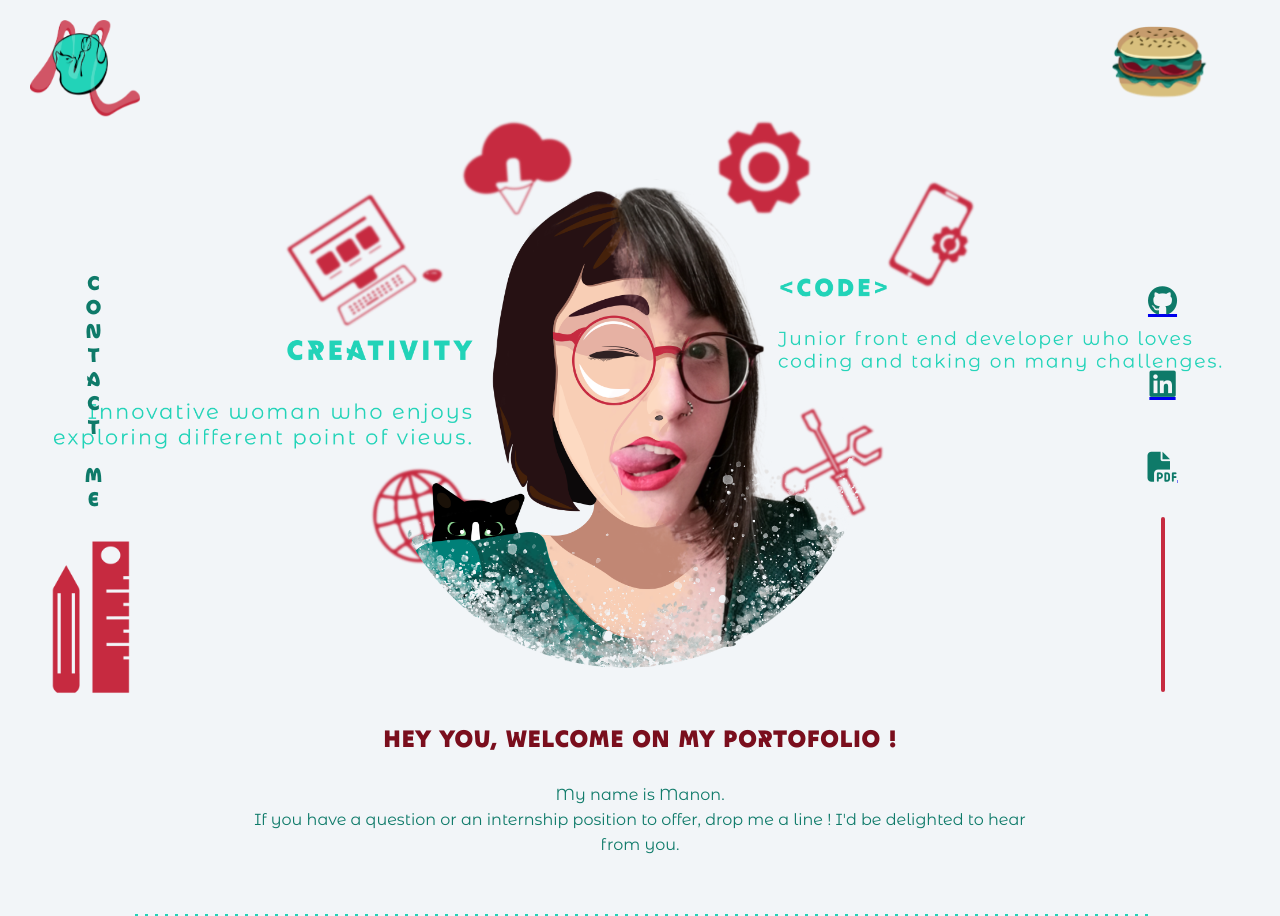
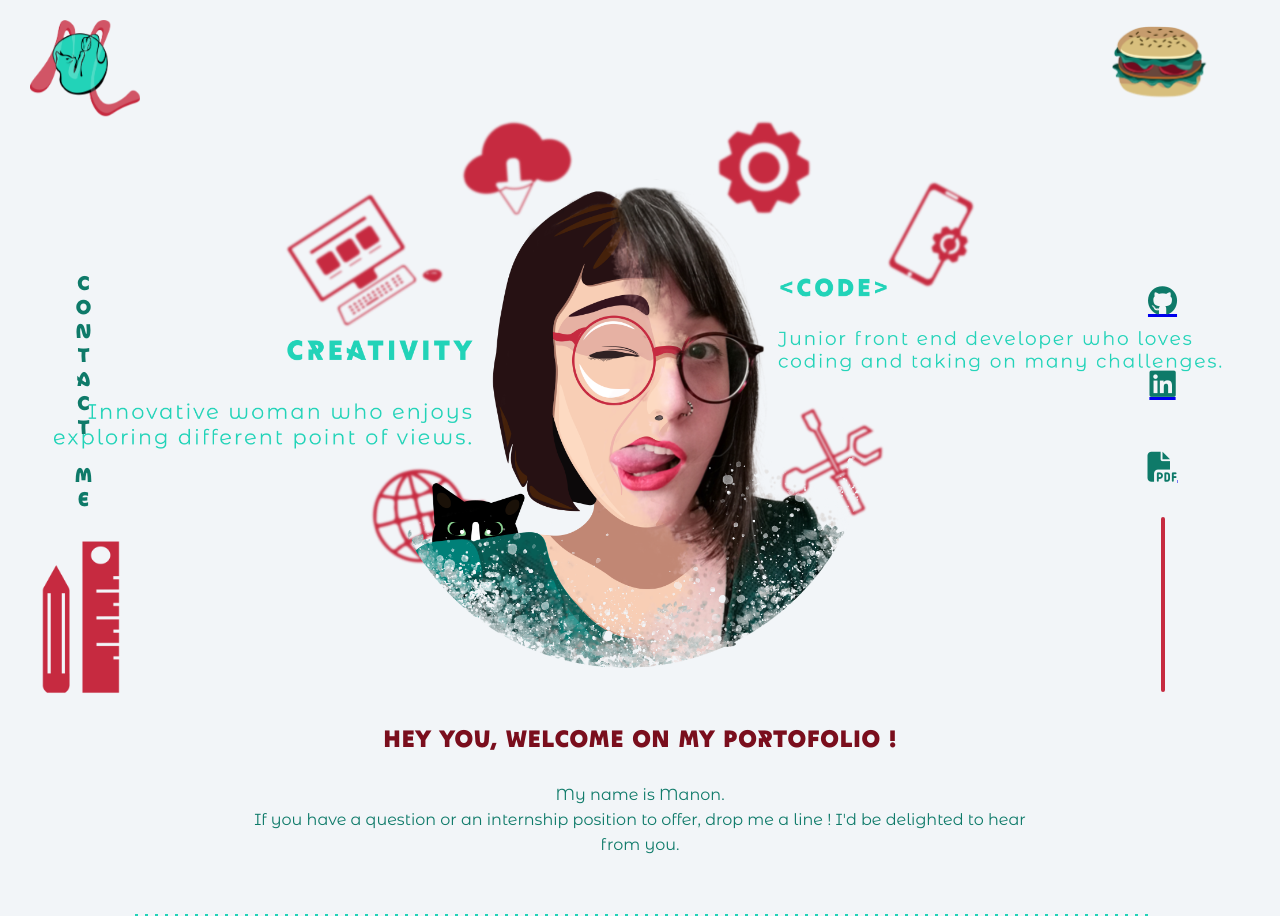
Before and after one commit to manonlespes/MyWebsite, a PHP site: page / in a window 1280 px wide. Shown: the top 916 px of the page. Run offline with PHP 8.4, Linux system fonts and the light colour scheme; some libraries are stand-ins or nearby versions.

Commit message:
small change on a width contact me footer

```diff
--- a/public/sass/style.css
+++ b/public/sass/style.css
@@ -1894,7 +1894,7 @@ footer .contactMe {
     border-radius: 20px;
   }
   footer .contactMe {
-    width: 187px;
+    width: 167px;
     height: 430px;
   }
   footer .contactMe div a {
--- a/public/sass/style.scss
+++ b/public/sass/style.scss
@@ -1022,7 +1022,7 @@ footer {
         }
 
         .contactMe {
-            width: 187px;
+            width: 167px;
             height: 430px;
 
             div {
```
